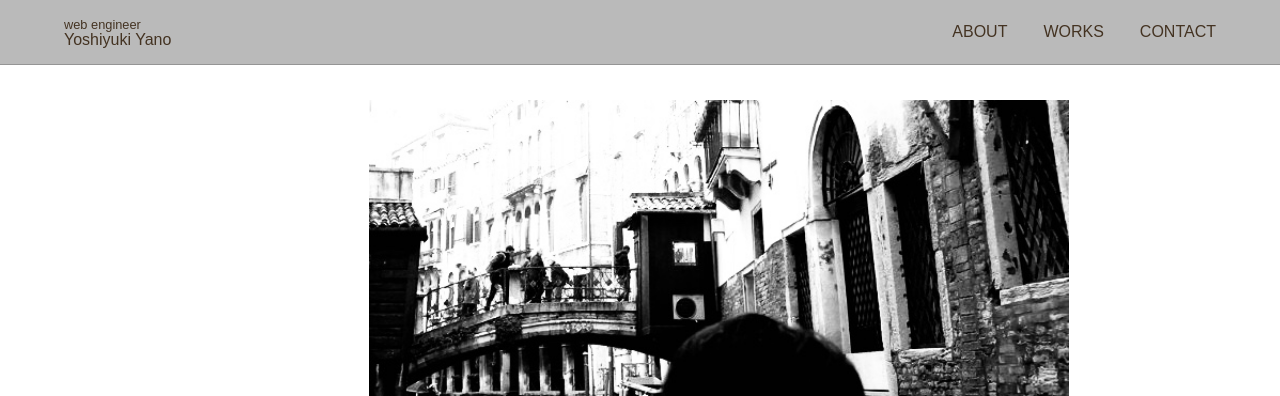
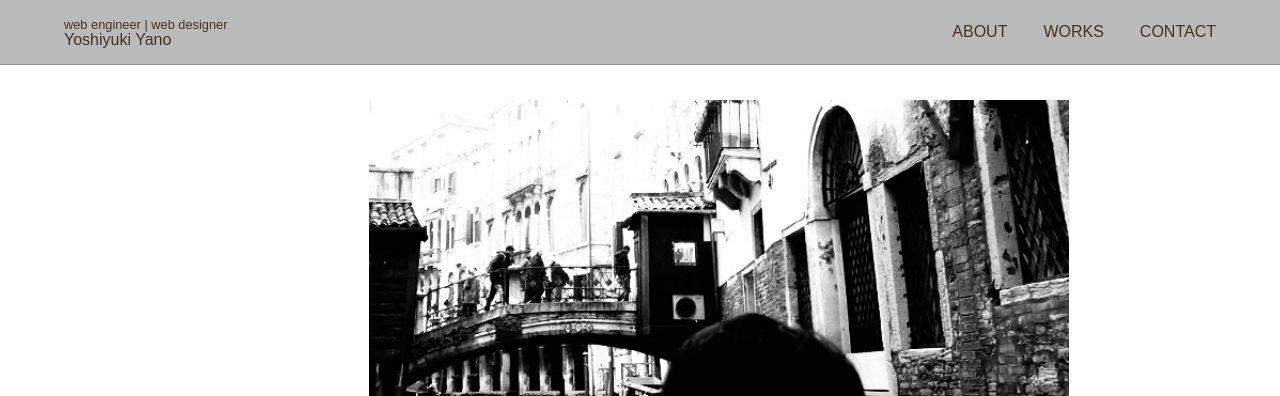
Before and after one commit to y-yano-git-hub/Portfolio, a plain HTML site: page index.html in a window 1280 px wide. Shown: the top 396 px of the page. Drawn offline with Linux system fonts and the light colour scheme.

Commit message:
Add files via upload
text changed

```diff
--- a/index.html
+++ b/index.html
@@ -16,7 +16,7 @@
   <header class="fixed-header">
     <div class="header-bg">
       <div class="page-header">
-        <h1><a href="#"><span class="name-description">Web Engineer</span><br>Yoshiyuki Yano</a></h1>
+        <h1><a href="#"><span class="name-description">Web Engineer | Web Designer</span><br>Yoshiyuki Yano</a></h1>
         <nav>
           <ul class="pc-nav">
             <li><a href="#about">ABOUT</a></li>
```
